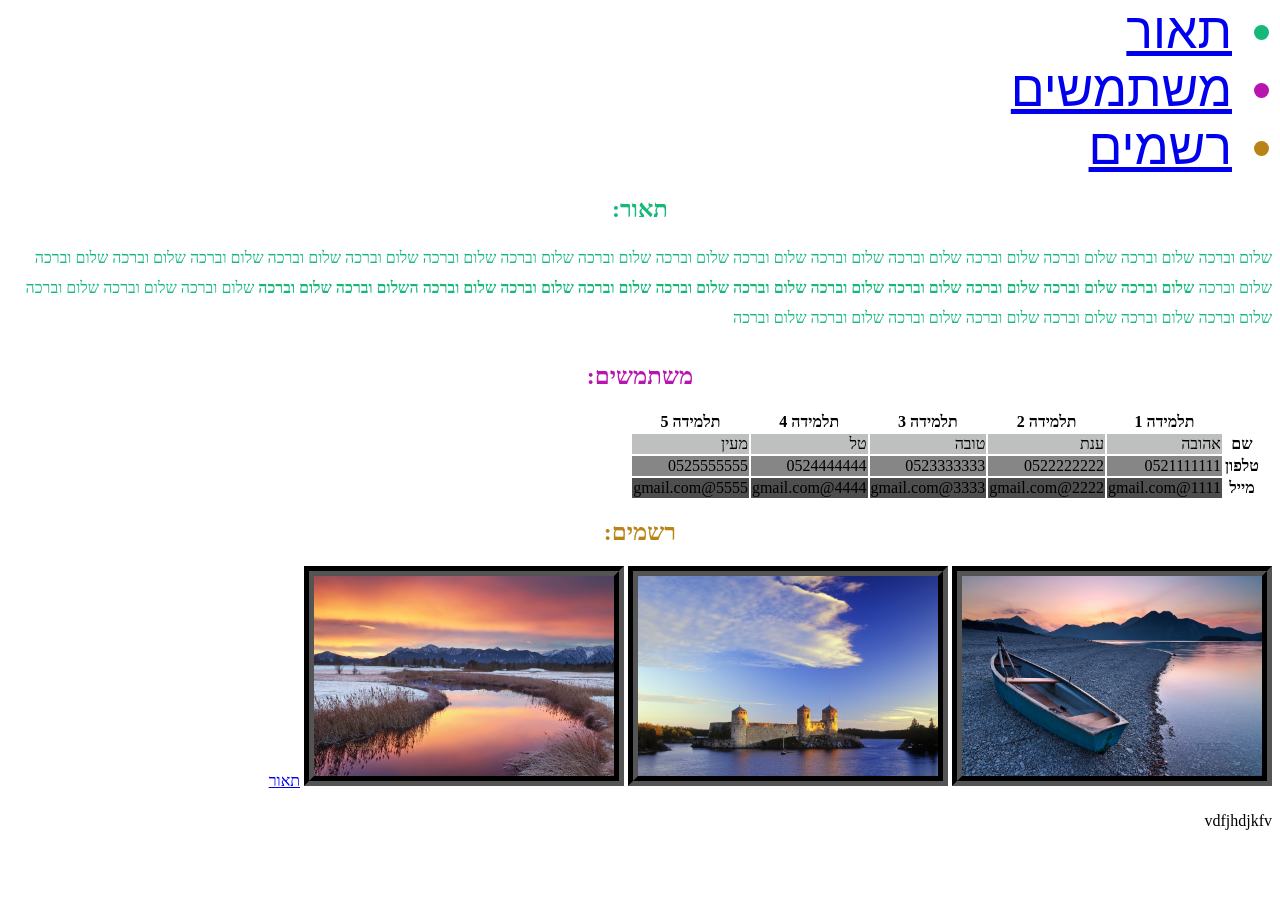
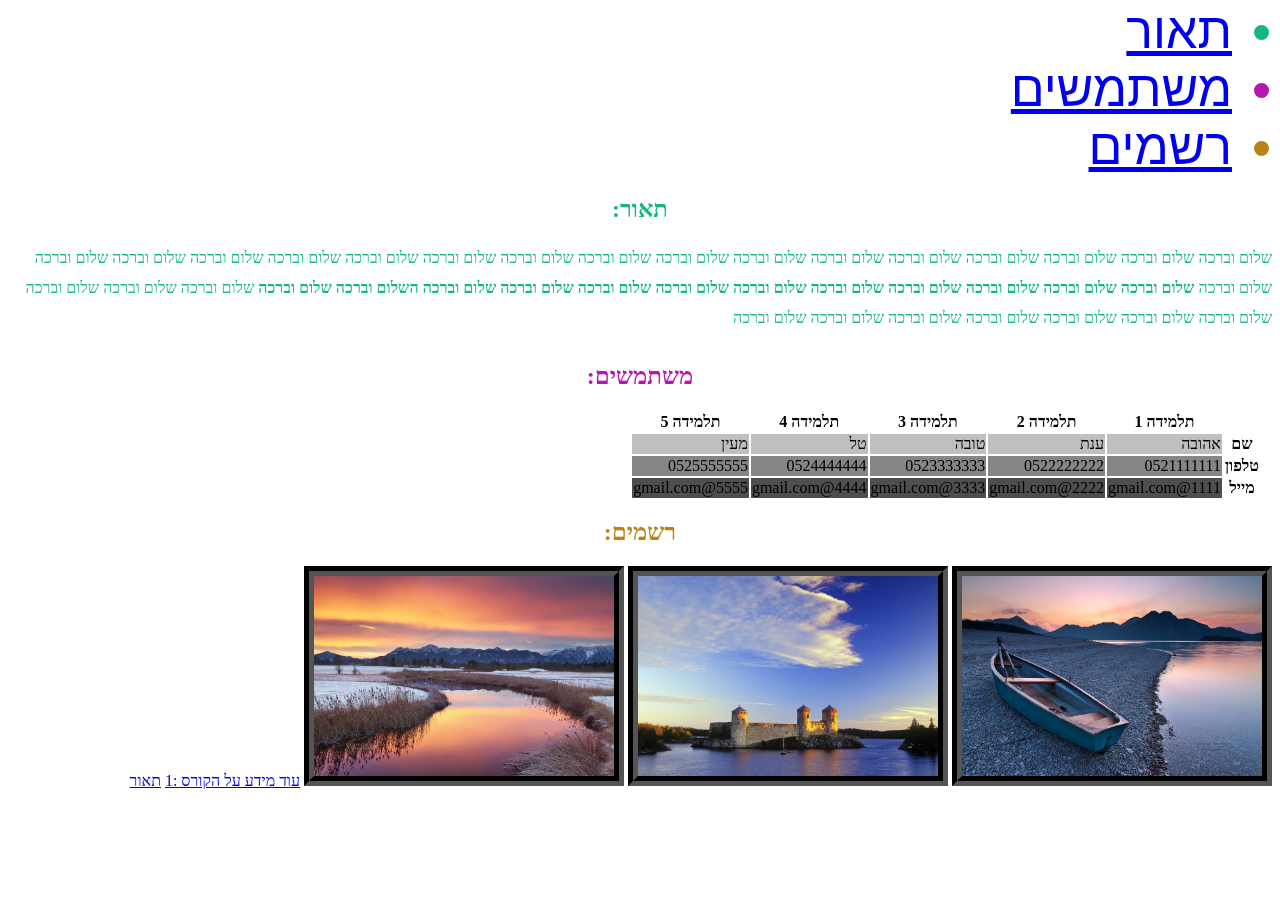
Before and after one commit to sarairyam/sarairyam.github.io, a plain HTML site: page index.html in a window 1280 px wide. Shown: the part 652-1561 px from the top of the page. After the commit the page ends 1450 px from the top, so only its background shows below. Drawn offline with Linux system fonts and the light colour scheme.

Commit message:
Update index.html

```diff
--- a/index.html
+++ b/index.html
@@ -118,9 +118,9 @@
     <img class="img" src="boat-on-the-beach.jpg" >
     <img class="img" src="Towers.jpg" >
      <img class="img" src="red-sky.jpg" >
-        <a href="https://he.wikipedia.org/wiki/%D7%94%D7%AA%D7%A2%D7%9E%D7%9C%D7%95%D7%AA>עוד מידע על הקורס :1</a>
+        <a href="https://guerrilla.co.il/%D7%9C%D7%99%D7%A0%D7%A7%D7%99%D7%9D-%D7%91-html-%D7%94%D7%9E%D7%93%D7%A8%D7%99%D7%9A-%D7%94%D7%9E%D7%9C%D7%90/">עוד מידע על הקורס :1</a>
                  <a href="#teur">תאור</a>
-                                <p>vdfjhdjkfv</p>
+
 
     </body>
     </hrml>
```
